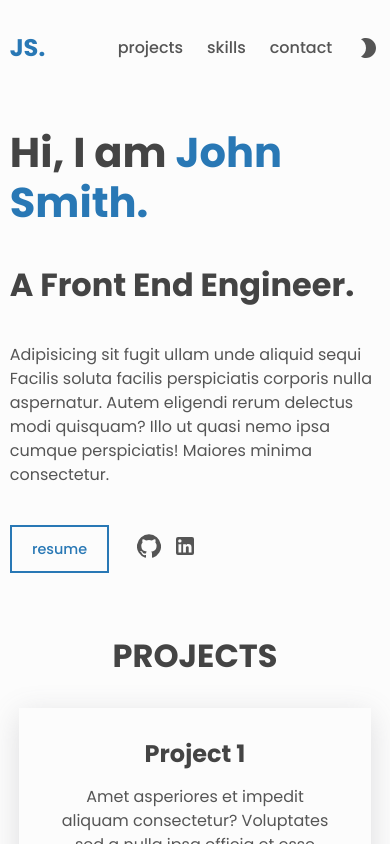
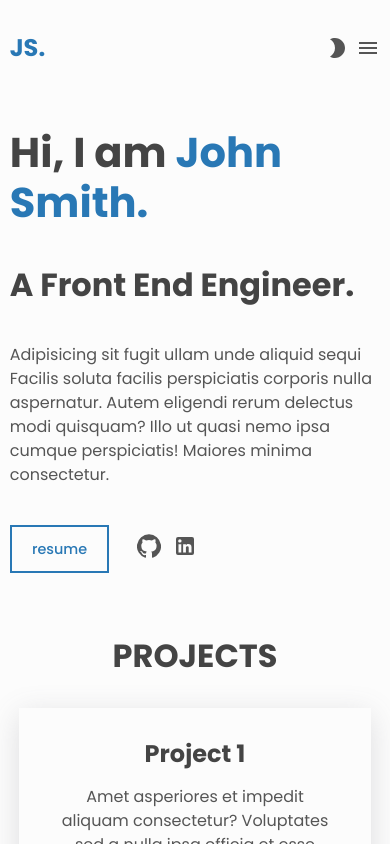
Before and after one commit to rjshkhr/cleanfolio, a React (Create React App) app: page / in a window 390 px wide. Shown: the top 844 px of the page. Built offline with nearby package versions, Linux system fonts and the light colour scheme.

Commit message:
Separate Navbar in its own component and add navbar menu for width less than 600px

```diff
--- a/src/App.css
+++ b/src/App.css
@@ -70,6 +70,12 @@ main {
   width: 100%;
 }
 
+.link--nav {
+  color: var(--clr-fg);
+  text-transform: lowercase;
+  font-weight: 500;
+}
+
 .link--icon {
   color: var(--clr-fg);
 }
@@ -121,6 +127,18 @@ main {
   transform: translateY(-4px);
 }
 
+.btn--icon {
+  padding: 0;
+}
+
+.btn--icon:hover {
+  color: var(--clr-primary)
+}
+
+.btn--icon:active {
+  transform: translateY(-5px)
+}
+
 @media (max-width: 600px) {
   .section {
     margin-top: 4em;
--- a/src/components/Header/Header.css
+++ b/src/components/Header/Header.css
@@ -1,4 +1,4 @@
-header {
+.header {
   height: 8em;
   max-width: 1100px;
   width: 95%;
@@ -6,27 +6,8 @@ header {
   justify-content: space-between;
 }
 
-nav ul {
-  margin-right: 1.5em;
-}
-
-nav li {
-  margin-left: 1.5em;
-  font-weight: 500;
-  text-transform: lowercase;
-}
-
-nav .link {
-  color: var(--clr-fg);
-}
-
-nav li:hover,
-nav button:hover {
-  color: var(--clr-primary);
-}
-
 @media (max-width: 600px) {
-  header {
+  .header {
     height: 6em;
   }
 }
--- a/src/components/Header/Header.js
+++ b/src/components/Header/Header.js
@@ -1,12 +1,8 @@
-import { useContext } from 'react'
-import Brightness2Icon from '@material-ui/icons/Brightness2'
-import WbSunnyRoundedIcon from '@material-ui/icons/WbSunnyRounded'
-import { ThemeContext } from '../../contexts/theme'
 import { header } from '../../portfolio'
+import Navbar from '../Navbar/Navbar'
 import './Header.css'
 
 const Header = () => {
-  const [{ themeName, toggleTheme }] = useContext(ThemeContext)
   const { homepage, title } = header
 
   return (
@@ -20,33 +16,7 @@ const Header = () => {
           title
         )}
       </h3>
-      <nav className='center'>
-        <ul className='center'>
-          <li>
-            <a href='#projects' className='link'>
-              Projects
-            </a>
-          </li>
-          <li>
-            <a href='#skills' className='link'>
-              Skills
-            </a>
-          </li>
-          <li>
-            <a href='#contact' className='link'>
-              Contact
-            </a>
-          </li>
-        </ul>
-        <button
-          type='button'
-          onClick={toggleTheme}
-          className='center'
-          aria-label='toggle theme'
-        >
-          {themeName === 'dark' ? <WbSunnyRoundedIcon /> : <Brightness2Icon />}
-        </button>
-      </nav>
+      <Navbar />
     </header>
   )
 }
--- /dev/null
+++ b/src/components/Navbar/Navbar.css
@@ -0,0 +1,36 @@
+.nav__list {
+  margin-right: 1.5em;
+  display: flex;
+}
+
+.nav__list-item {
+  margin-left: 1.5em;
+}
+
+.nav__hamburger {
+  display: none;
+}
+
+@media (max-width: 600px) {
+  .nav__list {
+    display: none;
+    flex-direction: column;
+    justify-content: center;
+    align-items: center;
+    position: fixed;
+    inset: 0;
+    width: 100%;
+    height: 100%;
+    z-index: 2;
+  }
+
+  .nav__list-item {
+    margin: 0.5em 0;
+  }
+
+  .nav__hamburger {
+    display: flex;
+    z-index: 2;
+    margin-left: 0.5em
+  }
+}
--- /dev/null
+++ b/src/components/Navbar/Navbar.js
@@ -0,0 +1,67 @@
+import { useContext, useState } from 'react'
+import Brightness2Icon from '@material-ui/icons/Brightness2'
+import WbSunnyRoundedIcon from '@material-ui/icons/WbSunnyRounded'
+import MenuIcon from '@material-ui/icons/Menu'
+import CloseIcon from '@material-ui/icons/Close'
+import { ThemeContext } from '../../contexts/theme'
+import './Navbar.css'
+
+const Navbar = () => {
+  const [{ themeName, toggleTheme }] = useContext(ThemeContext)
+  const [showNavList, setShowNavList] = useState(false)
+
+  const toggleNavList = () => setShowNavList(!showNavList)
+
+  return (
+    <nav className='center nav'>
+      <ul
+        style={{ display: showNavList ? 'flex' : null }}
+        className='nav__list'
+      >
+        <li className='nav__list-item'>
+          <button type='button' onClick={toggleNavList}>
+            <a href='#projects' className='link link--nav'>
+              Projects
+            </a>
+          </button>
+        </li>
+
+        <li className='nav__list-item'>
+          <button type='button' onClick={toggleNavList}>
+            <a href='#skills' className='link link--nav'>
+              Skills
+            </a>
+          </button>
+        </li>
+
+        <li className='nav__list-item'>
+          <button type='button' onClick={toggleNavList}>
+            <a href='#contact' className='link link--nav'>
+              Contact
+            </a>
+          </button>
+        </li>
+      </ul>
+
+      <button
+        type='button'
+        onClick={toggleTheme}
+        className='center btn btn--icon'
+        aria-label='toggle theme'
+      >
+        {themeName === 'dark' ? <WbSunnyRoundedIcon /> : <Brightness2Icon />}
+      </button>
+
+      <button
+        type='button'
+        onClick={toggleNavList}
+        className='btn btn--icon nav__hamburger'
+        aria-label='toggle navigation'
+      >
+        {showNavList ? <CloseIcon /> : <MenuIcon />}
+      </button>
+    </nav>
+  )
+}
+
+export default Navbar
--- a/src/components/ScrollToTop/ScrollToTop.js
+++ b/src/components/ScrollToTop/ScrollToTop.js
@@ -7,7 +7,7 @@ const ScrollToTop = () => {
 
   useEffect(() => {
     const toggleVisibility = () =>
-      window.pageYOffset > 200 ? setIsVisible(true) : setIsVisible(false)
+      window.pageYOffset > 500 ? setIsVisible(true) : setIsVisible(false)
 
     window.addEventListener('scroll', toggleVisibility)
     return () => window.removeEventListener('scroll', toggleVisibility)
```
